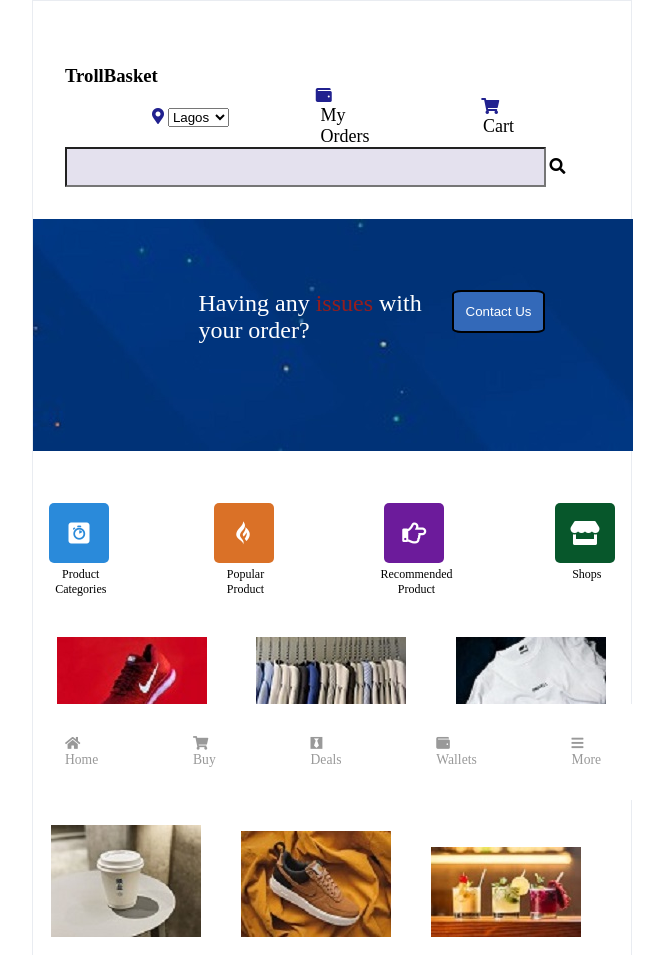
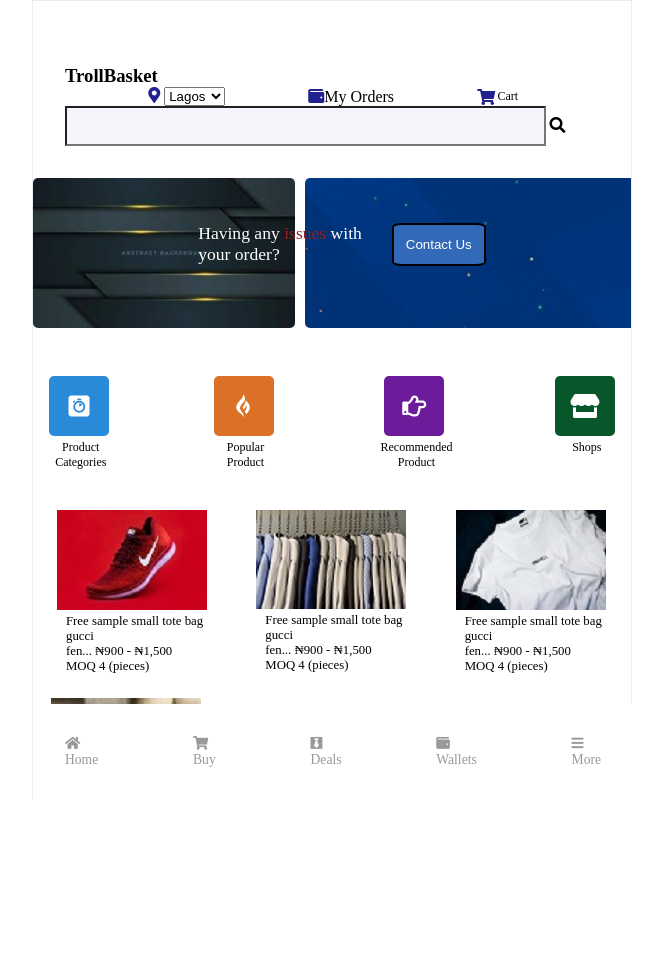
Before and after one commit to Tonia-onyeka/cartsystem, a plain HTML site: page index.html in a window 1280 px wide. Shown: the top 955 px of the page, without its empty margins (308-972 px from the left). After the commit the page ends 800 px from the top, so only its background shows below. Drawn offline with Linux system fonts and the light colour scheme.

Commit message:
myfirst commit

```diff
--- a/css/index.css
+++ b/css/index.css
@@ -20,7 +20,7 @@ body{
     display: flex;
     justify-content: center;
     align-items: center;
-    min-height:150vh;
+    min-height:100vh;
     background-color: #fff;
     font-family: 'Roboto', sans-serif;
     font-family: 'PT Serif', serif;
@@ -31,8 +31,8 @@ body{
     max-width:600px;
     border:1px solid #e9ecf1;
     position: relative;
-    height:150vh;
-
+    height:100vh;
+    overflow-y: scroll;
     scroll-behavior:smooth;
 
 }
@@ -106,14 +106,20 @@ div.header.container{
     display: flex;
 }
 
+.container span{
+    display:flex;
+    flex:1;
+    width:100%;
+}
 .container p{
-    font-size: 18px;
+    font-size: 12px;
+    display:flex;
 }
 .search{
     width: 90%;
     align-items: center;
     height: 5vh;
-    background-color: rgb(228, 225, 238);
+    background-color: rgb(245, 244, 250);
 
 }
 
@@ -121,14 +127,32 @@ div.header.container{
 .banner-slider{
     width:100%;
     position: relative;
+    display: flex;
 }
+
+  .slider-container {
+    display: flex;
+    width: 100%;
+    overflow-x: scroll;
+  }
+  .slide {
+    display: flex;
+    justify-content: space-around;
+  }
+  .slide > img {
+    width: 100%;
+    object-fit: contain;
+    height: 150px;
+    border-radius: 5px;
+    margin-right: 10px;
+  }
 
 .ban{
     position:absolute;
-    right: 35%;
+    right: 45%;
     top:30%;
     color:#fff;
-    font-size: 1.5em;
+    font-size: 1.1em;
     display: block;
 }
 .ban span{
@@ -139,7 +163,7 @@ div.header.container{
 .contact{
     position: absolute;
     top:30%;
-    left: 70%;
+    left: 60%;
     background-color: #3369b9;
     text-align: center;
     color: #fff;
@@ -315,9 +339,6 @@ section.cards{
     display: inline;
 align-items: center;
 
-}
-.bars i{
-    float: right;
 }
 
 #toaster{
--- a/index.html
+++ b/index.html
@@ -54,12 +54,16 @@
                                             </select>
                                         </div>
                                         <div class="container">
+                                            <span>
                                             <i class="fas fa-wallet" style="color: rgb(33, 33, 143)"></i>
-                                            <p>My Orders</p>
+                                            <span>My Orders</span>
+                                            </span>
                                             </div>
                                             <div class="container">
+                                                <span>
                                                 <i class="fas fa-shopping-cart" style="color: rgb(33, 33, 143)"></i>
                                                 <p>Cart</p>
+                                                </span>
                                                 </div>
                                                 </div>
                                                 <div class="input-holder">
@@ -68,10 +72,15 @@
                                                     </div>
                                                 </section>
                            <section class="banner-slider">
+                               <div class="slider-container">
+                                   <div class="slide">
+                               <img src="img/banner2.jpg" atl=""/>
                                <img src="img/mainbanner.jpeg" atl=""/>
+                               <img src="img/banner3.jpg" atl=""/>
                                 <div class="ban">Having any <span>issues</span> with<br> your order?</div>
                                 <div><button class="contact" >Contact Us</button></div>
-
+                            </div>
+                            </div>
                                </section>
                                <section class="cards">
                                    <div class="card">
```
Also changed, not shown: cart.html (+0 -6 lines), product.html (+0 -6 lines).
